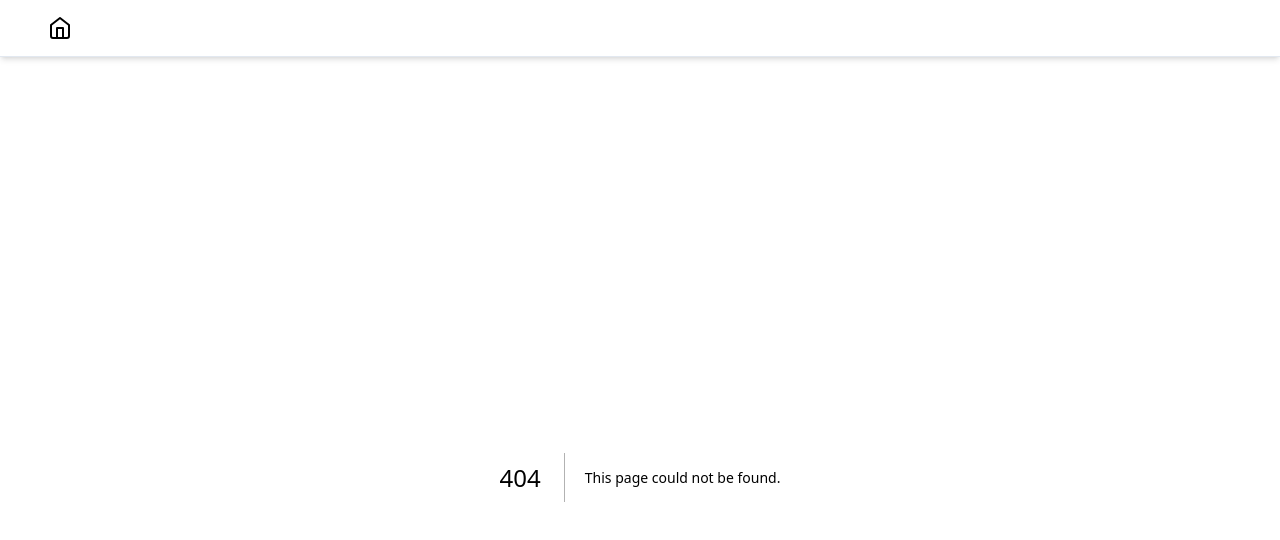
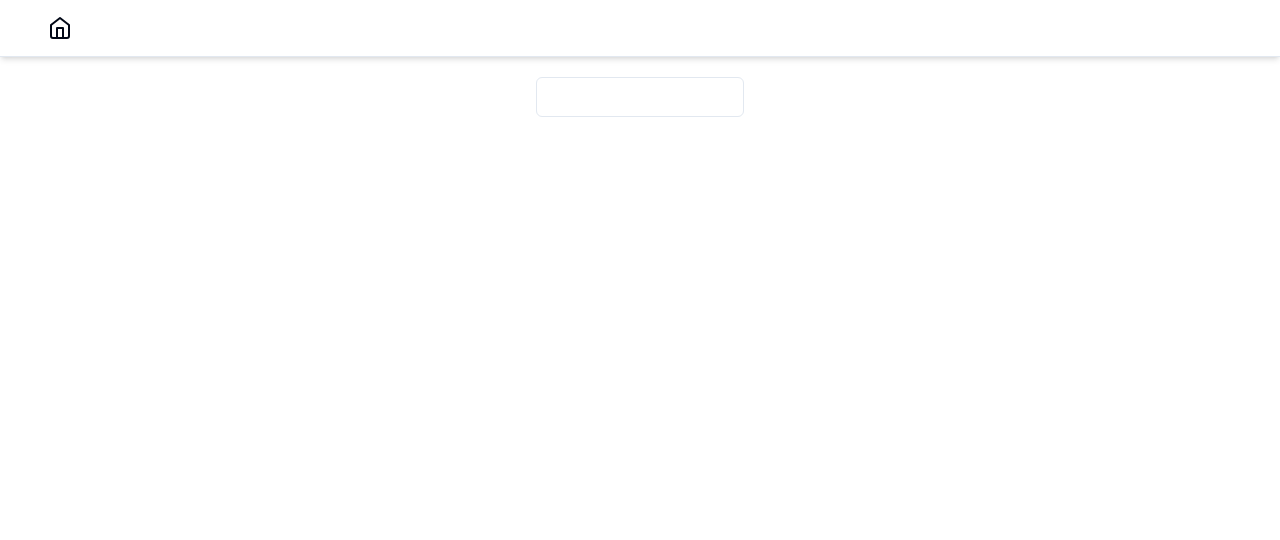
Before and after one commit to fairulazmin/myapp, a Next.js app: page /inputCalc2 in a window 1280 px wide. Before the commit this address had no page. Shown: the top 540 px of the page. Built offline with nearby package versions, Linux system fonts and the light colour scheme.

Commit message:
added inputCalc

```diff
--- /dev/null
+++ b/app/inputCalc/inputCalc.tsx
@@ -0,0 +1,57 @@
+"use client";
+
+import { create, all } from "mathjs";
+import { useState } from "react";
+
+import { Input } from "@/components/ui/input";
+
+export const InputCalc = () => {
+  const [inputValue, setInputValue] = useState("");
+  const [focusValue, setFocusValue] = useState("");
+  const [blurValue, setBlurValue] = useState("");
+
+  const math = create(all, {});
+
+  const handleChange = (e: React.ChangeEvent<HTMLInputElement>) => {
+    const { value } = e.currentTarget;
+
+    setFocusValue(value);
+    setInputValue(value);
+  };
+
+  const handleCalc = () => {
+    let blurValue;
+    try {
+      blurValue = math.evaluate(focusValue).toString();
+    } catch (error) {
+      blurValue = focusValue;
+    }
+    setBlurValue(blurValue);
+  };
+
+  const handleKeyPress = (e: React.KeyboardEvent<HTMLInputElement>) => {
+    if (e.key === "Enter") {
+      handleCalc();
+      e.currentTarget.blur();
+    }
+  };
+
+  const handleFocus = () => {
+    setInputValue(focusValue);
+  };
+
+  const handleBlur = () => {
+    handleCalc();
+    setInputValue(blurValue);
+  };
+
+  return (
+    <Input
+      value={inputValue}
+      onChange={handleChange}
+      onFocus={handleFocus}
+      onBlur={handleBlur}
+      onKeyUp={handleKeyPress}
+    />
+  );
+};
--- /dev/null
+++ b/app/inputCalc/page.tsx
@@ -0,0 +1,13 @@
+import { InputCalc } from "./inputCalc";
+
+const App = () => {
+  return (
+    <div className="flex justify-center">
+      <div className="w-52">
+        <InputCalc />
+      </div>
+    </div>
+  );
+};
+
+export default App;
--- /dev/null
+++ b/app/inputCalc2/inputCalc.tsx
@@ -0,0 +1,67 @@
+"use client";
+
+import { create, all } from "mathjs";
+import { useState } from "react";
+
+import { Input } from "@/components/ui/input";
+
+interface ValProps {
+  inputValue: string;
+  focusValue: string;
+  blurValue: string;
+}
+
+export const InputCalc = () => {
+  const [val, setVal] = useState<ValProps>({
+    inputValue: "",
+    focusValue: "",
+    blurValue: "",
+  });
+
+  const math = create(all, {});
+
+  const handleChange = (e: React.ChangeEvent<HTMLInputElement>) => {
+    const { value } = e.currentTarget;
+    setVal((state) => ({
+      ...state,
+      focusValue: value,
+      inputValue: value,
+    }));
+  };
+
+  const handleCalc = () => {
+    let blurValue: string;
+    try {
+      blurValue = math.evaluate(val.focusValue).toString();
+    } catch (error) {
+      blurValue = val.focusValue;
+    }
+    setVal((state) => ({ ...state, blurValue }));
+  };
+
+  const handleKeyPress = (e: React.KeyboardEvent<HTMLInputElement>) => {
+    if (e.key === "Enter") {
+      handleCalc();
+      e.currentTarget.blur();
+    }
+  };
+
+  const handleFocus = () => {
+    setVal((state) => ({ ...state, inputValue: state.focusValue }));
+  };
+
+  const handleBlur = () => {
+    handleCalc();
+    setVal((state: ValProps) => ({ ...state, inputValue: state.blurValue }));
+  };
+
+  return (
+    <Input
+      value={val.inputValue}
+      onChange={handleChange}
+      onFocus={handleFocus}
+      onBlur={handleBlur}
+      onKeyUp={handleKeyPress}
+    />
+  );
+};
--- /dev/null
+++ b/app/inputCalc2/page.tsx
@@ -0,0 +1,13 @@
+import { InputCalc } from "./inputCalc";
+
+const App = () => {
+  return (
+    <div className="flex justify-center">
+      <div className="w-52">
+        <InputCalc />
+      </div>
+    </div>
+  );
+};
+
+export default App;
--- /dev/null
+++ b/app/modal/page.tsx
@@ -0,0 +1,9 @@
+const ModalPage = () => {
+  return (
+    <div>
+      <div>Modal page</div>
+    </div>
+  );
+};
+
+export default ModalPage;
```
